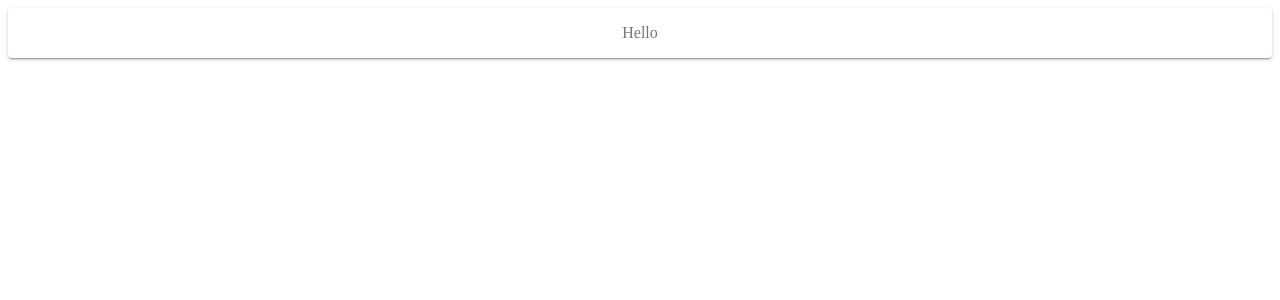
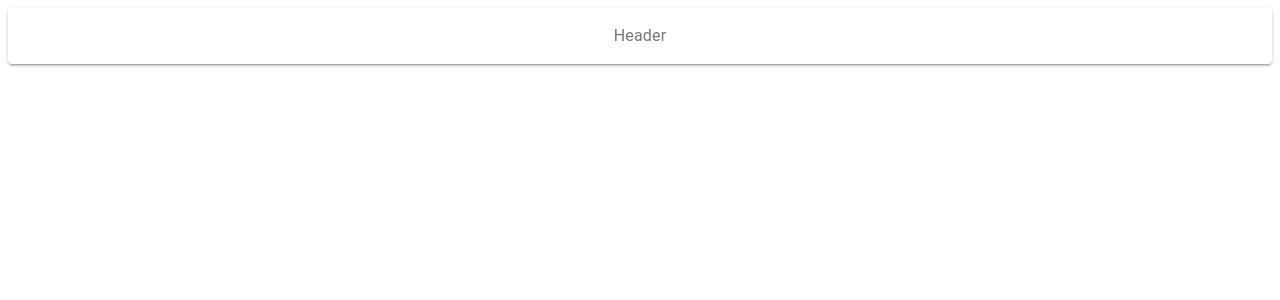
Before and after one commit to dev-dmd/oil_tracker, a React (Create React App) app: page / in a window 1280 px wide. Shown: the top 300 px of the page. Built offline with nearby package versions, Linux system fonts and the light colour scheme.

Commit message:
add Header layout

```diff
--- a/src/App.js
+++ b/src/App.js
@@ -1,14 +1,10 @@
-import GridContainer from './layouts/Grid/GridContainer';
-import GridItem from './layouts/Grid/GridItems';
+
+import Header from './layouts/Header';
 
 function App() {
   return (
     <div className="App">
-      <GridContainer spacing={3}>
-        <GridItem xs>
-          Hello
-        </GridItem>
-      </GridContainer>
+      <Header xs={12} />
     </div>
   );
 }
--- /dev/null
+++ b/src/layouts/Header/index.jsx
@@ -0,0 +1,14 @@
+import React from 'react';
+import { Typography } from '@material-ui/core';
+import GridContainer from '../Grid/GridContainer';
+import GridItem from '../Grid/GridItems';
+
+export default function Header() {
+  return (
+    <GridContainer container spaceing={3}>
+      <GridItem item xs={12}>
+        <Typography>Header</Typography>
+      </GridItem>
+    </GridContainer>
+  )
+}
```
